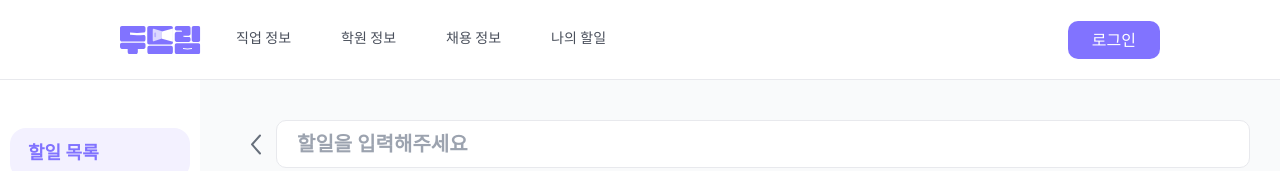
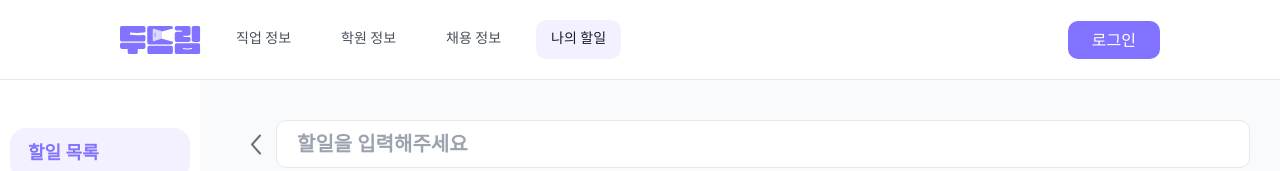
Before and after one commit to TEAM-DoDream/DoDream_FE, a React (Vite) app: page /mytodo/list in a window 1280 px wide. Shown: the top 171 px of the page. Built offline with nearby package versions, Linux system fonts and the light colour scheme; no server answers.

Commit message:
chore: [#126] 나의 할일 헤더 연결

```diff
--- a/src/common/Header.tsx
+++ b/src/common/Header.tsx
@@ -22,7 +22,11 @@ const NavItems = [
   { label: '채용 정보', path: '/jobsearch' },
 
   //마이드림
-  { label: '나의 할일', path: '/' },
+  {
+    label: '나의 할일',
+    path: '/mytodo',
+    match: (pathname: string) => pathname.startsWith('/mytodo'),
+  },
 ];
 
 const Header = ({ type }: ShowProps) => {
```
